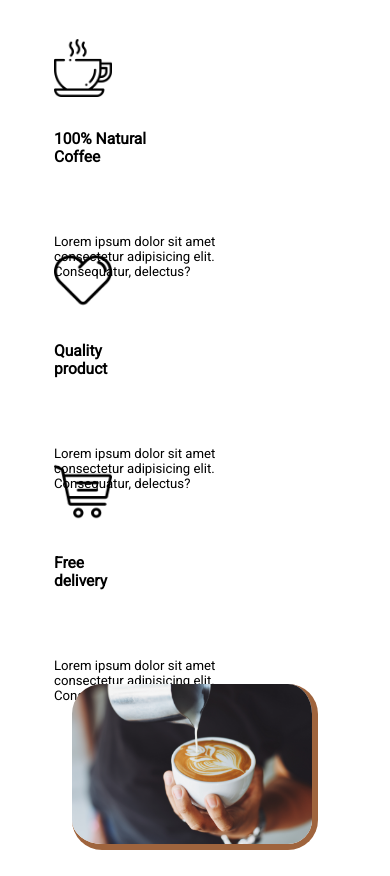
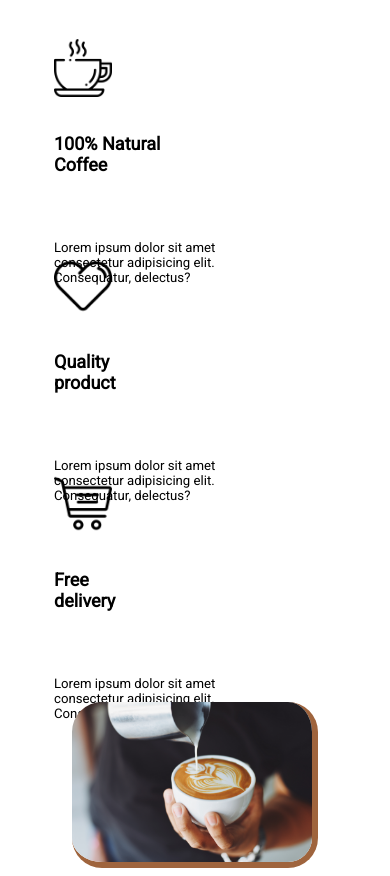
Before and after one commit to RiviCodes/coffee-shop-react, a React (Create React App) app: page / in a window 390 px wide. Shown: the part 1862-2738 px from the top of the page. Built offline with nearby package versions, Linux system fonts and the light colour scheme; a web font is replaced by a local one.

Commit message:
Edit header size

```diff
--- a/src/styles/About.css
+++ b/src/styles/About.css
@@ -88,7 +88,7 @@
   }
 
   .about--card_header {
-    font-size: 1.3rem;
+    font-size: 1.5rem;
     font-family: "Roboto", sans-serif;
   }
 
```
